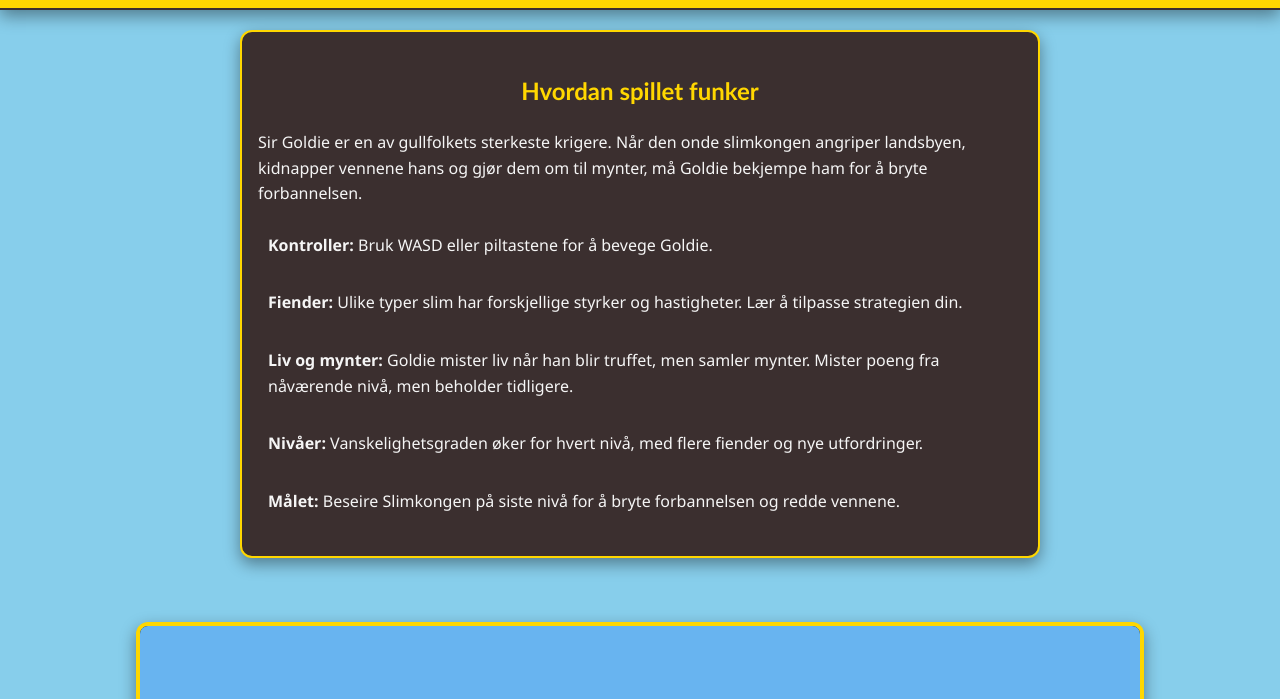
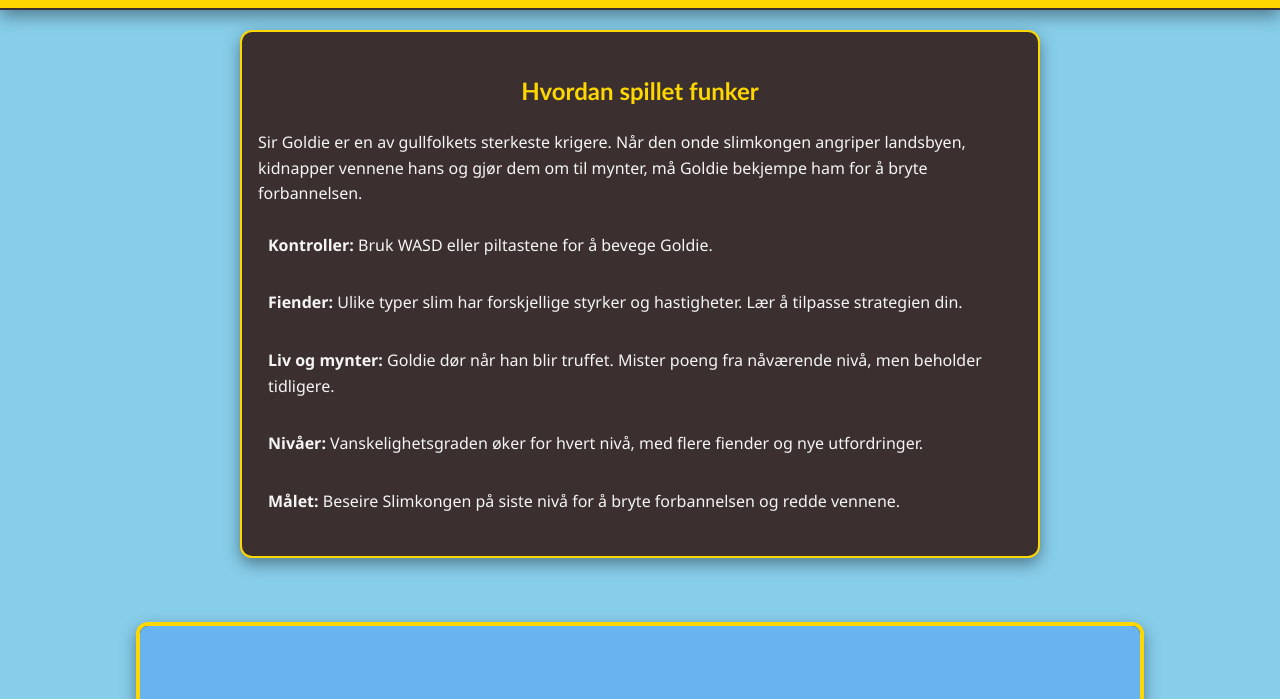
Before and after one commit to Kakemar/Goldiesadventure, a plain HTML site: page index.html in a window 1280 px wide. Shown: the part 101-800 px from the top of the page. Drawn offline with Linux system fonts and the light colour scheme.

Commit message:
Update index.html

```diff
--- a/index.html
+++ b/index.html
@@ -32,7 +32,7 @@
       <!-- Punktliste som forklarer spillmekanikken -->
       <li><strong>Kontroller:</strong> Bruk WASD eller piltastene for å bevege Goldie.</li>
       <li><strong>Fiender:</strong> Ulike typer slim har forskjellige styrker og hastigheter. Lær å tilpasse strategien din.</li>
-      <li><strong>Liv og mynter:</strong> Goldie mister liv når han blir truffet, men samler mynter. Mister poeng fra nåværende nivå, men beholder tidligere.</li>
+      <li><strong>Liv og mynter:</strong> Goldie dør når han blir truffet. Mister poeng fra nåværende nivå, men beholder tidligere.</li>
       <li><strong>Nivåer:</strong> Vanskelighetsgraden øker for hvert nivå, med flere fiender og nye utfordringer.</li>
       <li><strong>Målet:</strong> Beseire Slimkongen på siste nivå for å bryte forbannelsen og redde vennene.</li>
     </ul>
```
